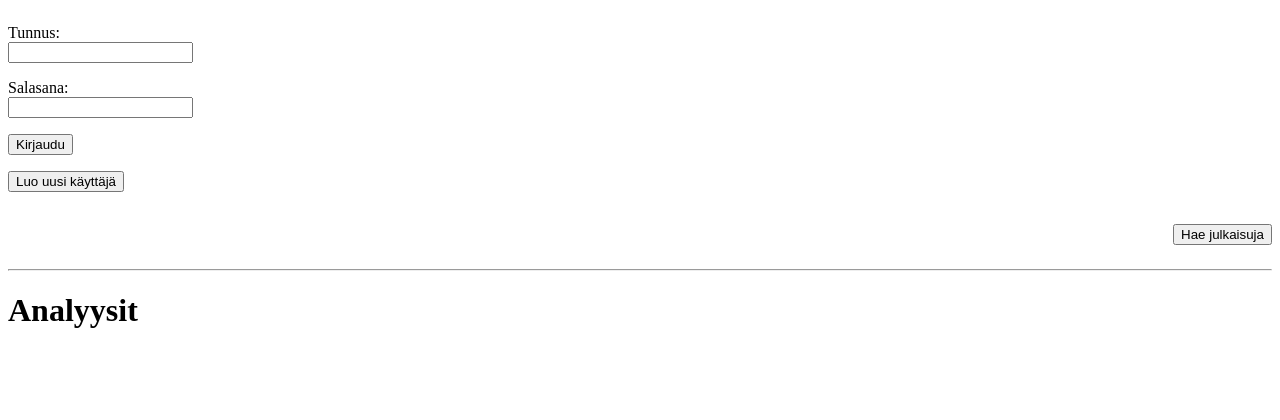
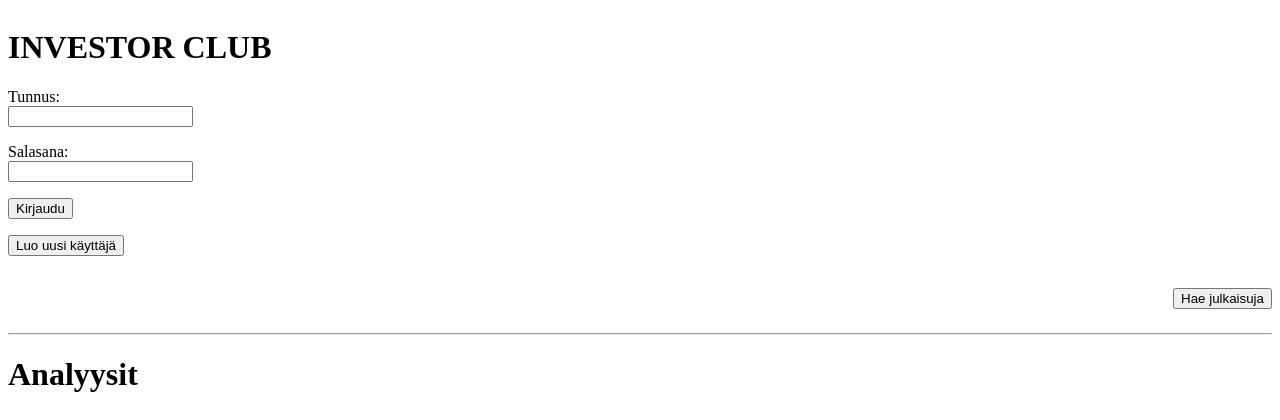
Before and after one commit to jopezizi/investor-club, a Flask app: page / in a window 1280 px wide. Shown: the top 420 px of the page. Run offline with Flask 3, Linux system fonts and the light colour scheme; data that the repository does not hold is empty.

Commit message:
Add header for INVESTOR CLUB to index.html

```diff
--- a/templates/index.html
+++ b/templates/index.html
@@ -8,6 +8,7 @@
 
 <body>
   <div id ='header'>
+    <h1>INVESTOR CLUB</h1>
     {% if session.username %}
     <p>
       Olet kirjautunut nimellä {{ session.username }}
```
